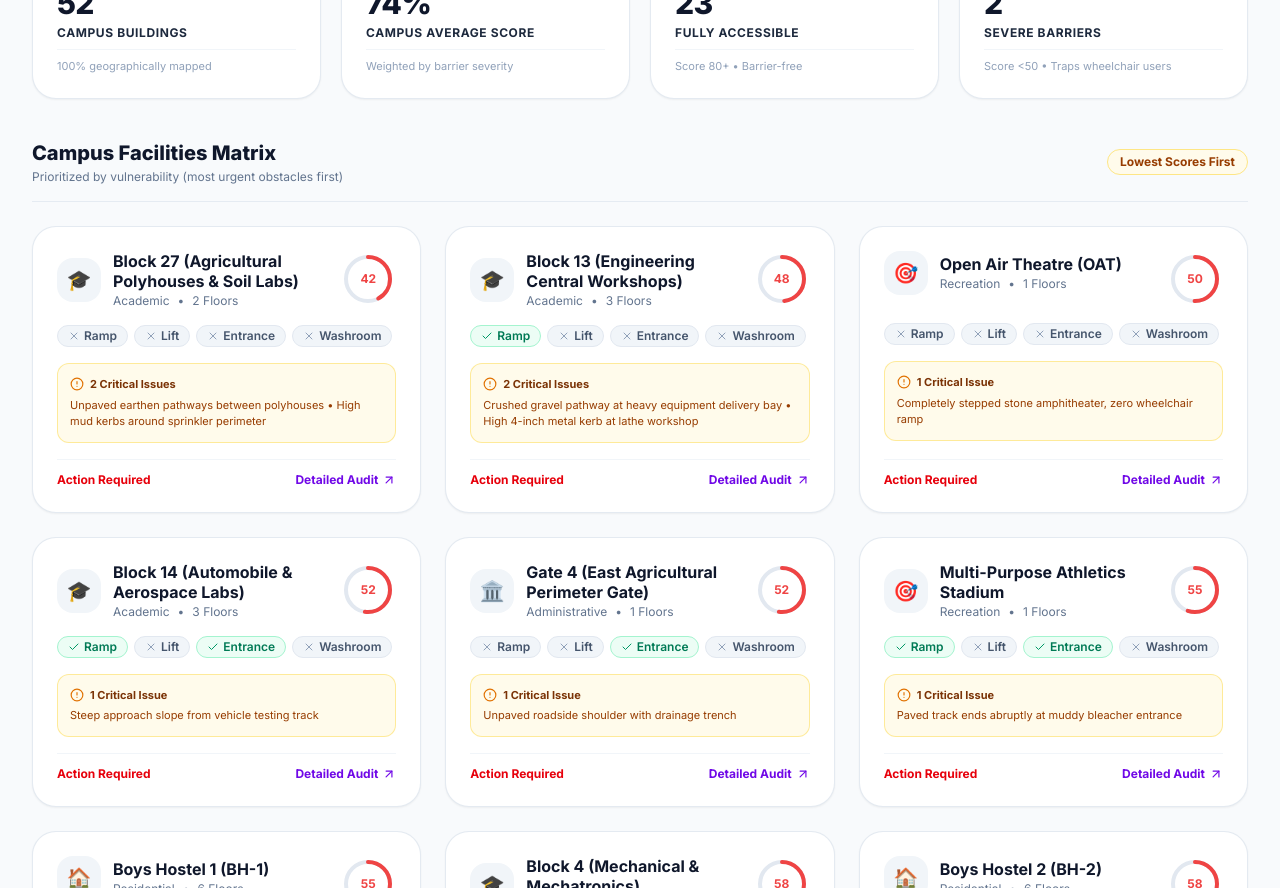
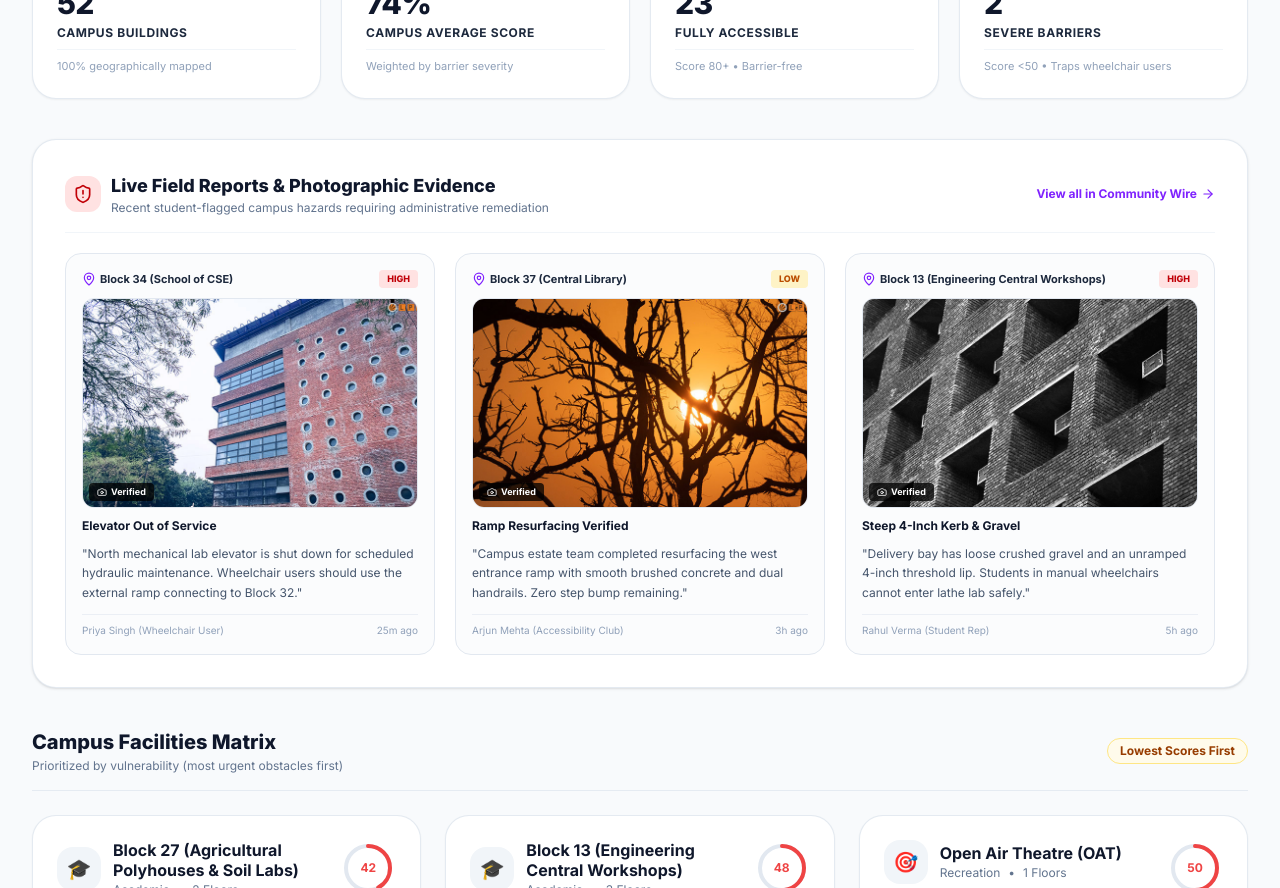
Before and after one commit to Pravesh0005/stride-campus-accessibility, a Next.js app: page /dashboard in a window 1280 px wide. Shown: the part 420-1308 px from the top of the page. Built offline with nearby package versions, Linux system fonts and the light colour scheme.

Commit message:
feat(dashboard): integrate recent student barrier dispatches with photo verification

```diff
--- a/src/app/dashboard/page.js
+++ b/src/app/dashboard/page.js
@@ -2,6 +2,7 @@ import Navbar from "@/components/Navbar"
 import Footer from "@/components/Footer"
 import AccessibilityScore from "@/components/AccessibilityScore"
 import StatusBadge from "@/components/StatusBadge"
+import DashboardRecentAlerts from "@/components/DashboardRecentAlerts"
 import Link from "next/link"
 import { buildings, getAverageAccessibilityScore } from "@/lib/campusData"
 import { getBuildingTypeIcon, getBuildingTypeLabel } from "@/lib/utils"
@@ -99,6 +100,9 @@ export default function DashboardPage() {
             </div>
           ))}
         </div>
+
+        {/* Live Field Reports & Photo Evidence from Students */}
+        <DashboardRecentAlerts />
 
         <div>
           <div className="flex items-center justify-between pb-4 mb-6 border-b border-slate-200/80">
--- /dev/null
+++ b/src/components/DashboardRecentAlerts.jsx
@@ -0,0 +1,132 @@
+"use client"
+
+import { useState, useEffect } from "react"
+import { getStoredReports } from "@/lib/reportsStorage"
+import { ShieldAlert, Camera, MapPin, ZoomIn, X, ArrowRight } from "lucide-react"
+import { timeAgo } from "@/lib/utils"
+import Link from "next/link"
+
+export default function DashboardRecentAlerts() {
+  const [reports, setReports] = useState([])
+  const [lightbox, setLightbox] = useState(null)
+
+  useEffect(() => {
+    const load = () => {
+      setReports(getStoredReports().slice(0, 3))
+    }
+    load()
+    window.addEventListener("stride:report_added", load)
+    return () => window.removeEventListener("stride:report_added", load)
+  }, [])
+
+  if (reports.length === 0) return null
+
+  return (
+    <div className="bg-white rounded-3xl p-6 sm:p-8 border border-slate-200/90 shadow-sm space-y-5">
+      <div className="flex items-center justify-between pb-4 border-b border-slate-100 flex-wrap gap-2">
+        <div className="flex items-center gap-2.5">
+          <div className="w-9 h-9 rounded-xl bg-red-100 text-red-700 flex items-center justify-center font-bold">
+            <ShieldAlert className="w-5 h-5" />
+          </div>
+          <div>
+            <h2 className="text-lg font-black text-slate-900">
+              Live Field Reports & Photographic Evidence
+            </h2>
+            <p className="text-xs text-slate-500">
+              Recent student-flagged campus hazards requiring administrative remediation
+            </p>
+          </div>
+        </div>
+        <Link
+          href="/feed"
+          className="text-xs font-bold text-violet-600 hover:text-violet-700 flex items-center gap-1"
+        >
+          View all in Community Wire <ArrowRight className="w-3.5 h-3.5" />
+        </Link>
+      </div>
+
+      <div className="grid grid-cols-1 md:grid-cols-3 gap-5">
+        {reports.map((r) => (
+          <div
+            key={r.id}
+            className="rounded-2xl border border-slate-200 bg-slate-50/60 p-4 space-y-3 flex flex-col justify-between hover:border-slate-300 transition-all"
+          >
+            <div className="space-y-2.5">
+              <div className="flex items-center justify-between gap-1 text-[11px]">
+                <span className="font-bold text-slate-800 flex items-center gap-1 truncate">
+                  <MapPin className="w-3.5 h-3.5 text-violet-600 shrink-0" />
+                  <span className="truncate">{r.buildingName}</span>
+                </span>
+                <span className={`px-2 py-0.5 rounded text-[9px] font-extrabold uppercase shrink-0 ${
+                  r.severity === "high" || r.severity === "critical"
+                    ? "bg-red-100 text-red-700"
+                    : "bg-amber-100 text-amber-700"
+                }`}>
+                  {r.severity}
+                </span>
+              </div>
+
+              {r.photo && (
+                <div
+                  onClick={() => setLightbox(r.photo)}
+                  className="w-full aspect-[16/10] rounded-xl overflow-hidden bg-slate-900 border border-slate-200 relative group cursor-pointer"
+                >
+                  <img
+                    src={r.photo}
+                    alt={r.barrierLabel}
+                    className="w-full h-full object-cover group-hover:scale-105 transition-transform"
+                  />
+                  <div className="absolute inset-0 bg-black/40 opacity-0 group-hover:opacity-100 transition-opacity flex items-center justify-center text-white text-[10px] font-bold gap-1">
+                    <ZoomIn className="w-3.5 h-3.5" /> Inspect Proof
+                  </div>
+                  <div className="absolute bottom-1.5 left-1.5 px-2 py-0.5 rounded bg-black/75 text-white text-[9px] font-bold flex items-center gap-1">
+                    <Camera className="w-2.5 h-2.5" /> Verified
+                  </div>
+                </div>
+              )}
+
+              <div className="text-xs font-bold text-slate-900">{r.barrierLabel}</div>
+              <p className="text-xs text-slate-600 line-clamp-3 leading-relaxed">
+                "{r.description}"
+              </p>
+            </div>
+
+            <div className="pt-2 border-t border-slate-200/60 flex items-center justify-between text-[10px] text-slate-400">
+              <span>{r.author}</span>
+              <span>{timeAgo(r.timestamp)}</span>
+            </div>
+          </div>
+        ))}
+      </div>
+
+      {lightbox && (
+        <div
+          className="fixed inset-0 z-50 bg-black/85 backdrop-blur-md flex items-center justify-center p-4"
+          onClick={() => setLightbox(null)}
+        >
+          <div
+            className="relative max-w-3xl w-full bg-slate-900 rounded-3xl overflow-hidden border border-slate-800 shadow-2xl"
+            onClick={e => e.stopPropagation()}
+          >
+            <div className="p-4 bg-slate-950 flex items-center justify-between text-white border-b border-slate-800">
+              <span className="text-xs font-bold">Field Photographic Proof</span>
+              <button
+                onClick={() => setLightbox(null)}
+                className="w-7 h-7 rounded-full bg-slate-800 hover:bg-slate-700 text-white flex items-center justify-center"
+              >
+                <X className="w-4 h-4" />
+              </button>
+            </div>
+            <div className="p-2 flex items-center justify-center bg-black">
+              <img
+                src={lightbox}
+                alt="Enlarged photo"
+                className="max-h-[70vh] w-auto max-w-full object-contain rounded-lg"
+              />
+            </div>
+          </div>
+        </div>
+      )}
+    </div>
+  )
+}
```
